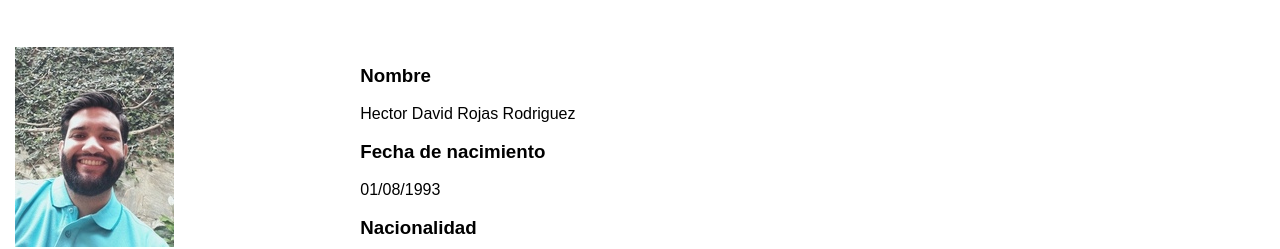
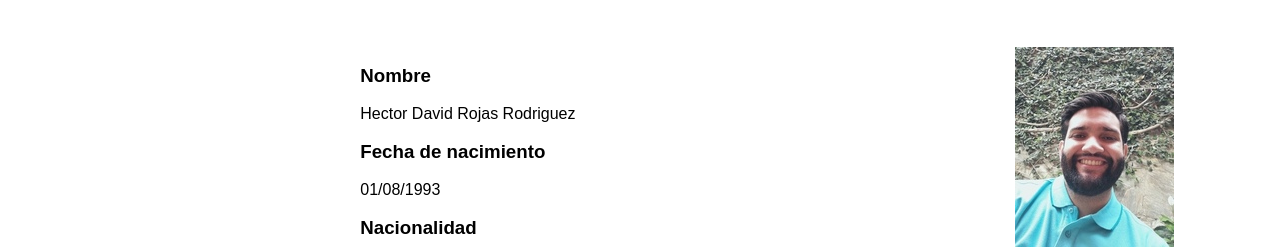
Before and after one commit to rojashd/DdAW, a plain HTML site: page LabS3/hector-rojas.html in a window 1280 px wide. Shown: the part 573-822 px from the top of the page. Drawn offline with Linux system fonts and the light colour scheme.

Commit message:
Septimo Commit
Ahora si funcionan los enlaces.

Falta agregar informacion personal de cada uno y enlaces dentro del mismo archivo en el documento html principal

```diff
--- a/LabS3/css/estilos.css
+++ b/LabS3/css/estilos.css
@@ -84,8 +84,8 @@ header .textos-header{
     height: 180px;
     width: 180px;
     position: absolute;
-    float: inline-end;
-    padding: 0px 15px 30px 15px;
+    right: 85px;
+    /* padding: 0px 15px 30px 15px; */
 }
 .sobre-nosotros .contenido-texts{
     width: 40%;
--- a/LabS3/hector-rojas.html
+++ b/LabS3/hector-rojas.html
@@ -11,7 +11,7 @@
     <!-- comienza el encabezado -->
     <header>
         <nav>
-            <a href="#">Inicio</a>
+            <a href="index.html">Inicio</a>
             <a href="#">Nuestra Empresa</a>
             <a href="#">Talentos</a>
             <a href="#">Contactos</a>
@@ -30,10 +30,11 @@
             <br>
             <br>
             <h2 class="titulo">Información Personal</h2>
-            <div class="imagen-about-cv">
-                <img src="img/hdrr.jpg" alt="Hector-Rojas">
-            </div>
+
             <div class="contenedor-sobre-nosotros">
+                <div class="imagen-about-cv">
+                    <img src="img/hdrr.jpg" alt="Hector-Rojas">
+                </div>
                 <div class="contenido-textos">
                     <br>
                     <h3><span></span>Nombre</h3>
```
Also changed, not shown: LabS3/daniel-duarte.html (+7 -6 lines), LabS3/jakelyn-erazo.html (+5 -4 lines).
